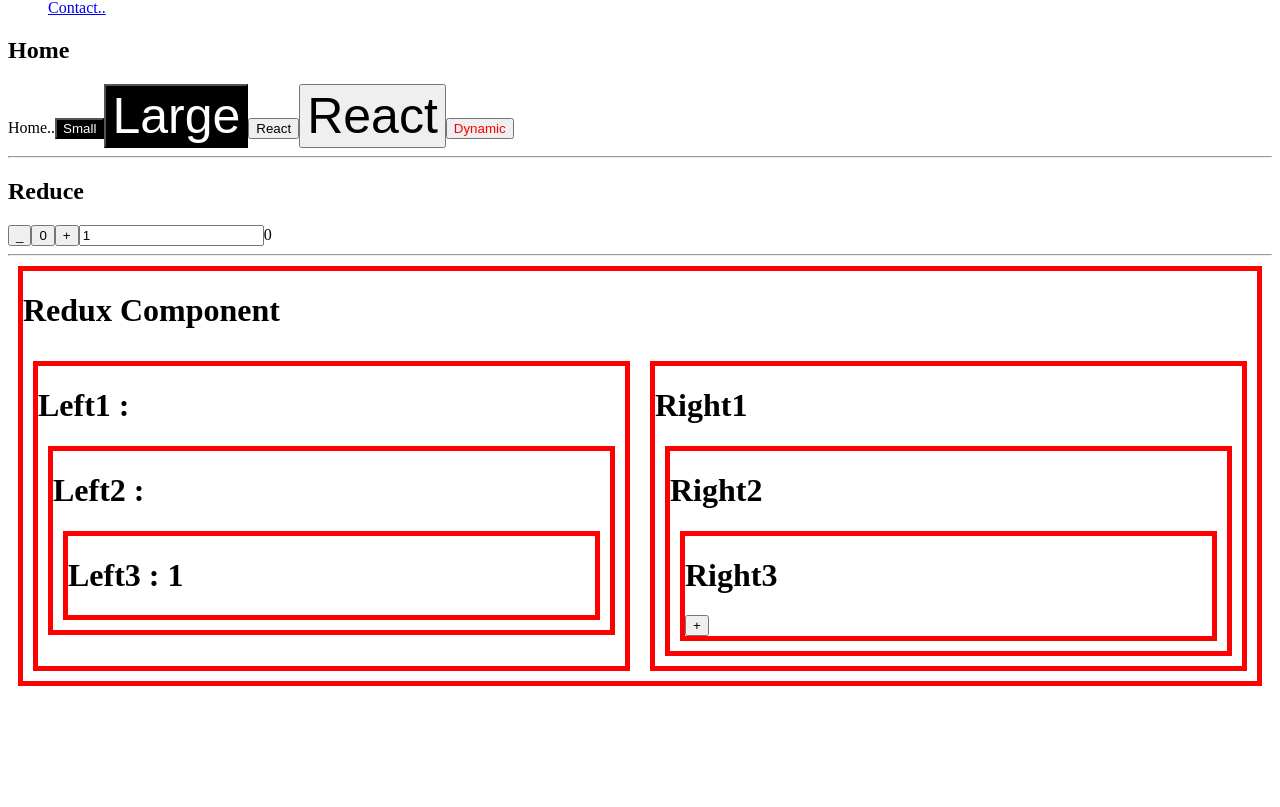
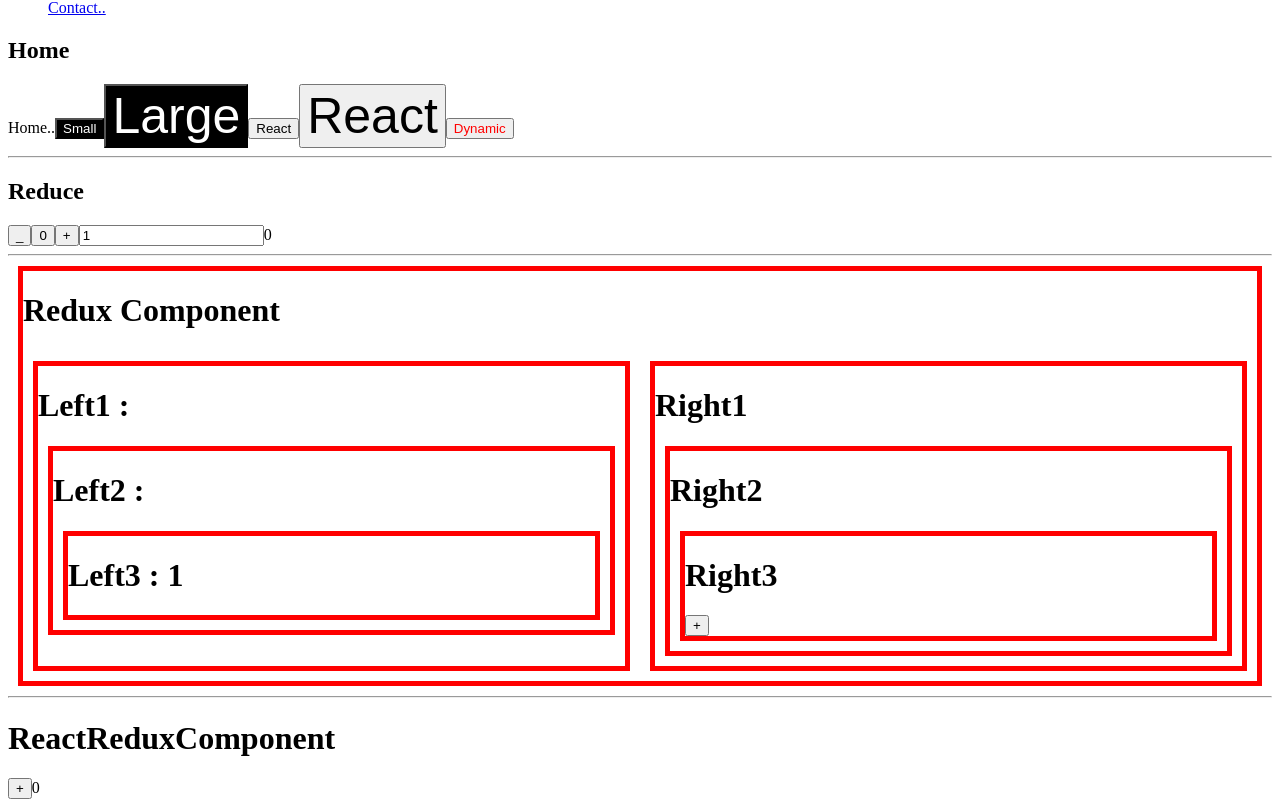
Before and after one commit to DevAnna9408/react-router-app, a React (Create React App) app: page / in a window 1280 px wide. Shown: the part 366-1173 px from the top of the page. Before the commit the page ends 1062 px from the top, so only its background shows below. Built offline with nearby package versions, Linux system fonts and the light colour scheme.

Commit message:
redux의 사용법(2)

```diff
--- a/src/index.js
+++ b/src/index.js
@@ -6,6 +6,7 @@ import {NavLink, BrowserRouter, Route, Routes, useParams} from "react-router-dom
 import styled from 'styled-components'
 import Reduce from "./views/reduce/Reduce";
 import ReduxComponent from "./views/redux/ReduxComponent";
+import ReactReduxComponent from "./views/redux/ReactReduxComponent";
 const SimpleButton = styled.button`
     color: white;
     background-color: black;
@@ -142,6 +143,8 @@ function App() {
             <hr />
             <Reduce />
             <ReduxComponent />
+            <hr />
+            <ReactReduxComponent />
         </div>
     )
 }
--- /dev/null
+++ b/src/views/redux/ReactReduxComponent.js
@@ -0,0 +1,41 @@
+import React from "react";
+import {createStore} from "redux";
+import {Provider, useDispatch, useSelector} from "react-redux";
+
+const initialState = { value: 0 }
+
+function reducer (state, action) {
+
+    if (action.type === 'UP') {
+        return {...state, value: state.value + action.step}
+    }
+
+    return state
+}
+
+const store = createStore(reducer, initialState)
+
+function Counter() {
+
+    const count = useSelector(state => state.value)
+    const dispatch = useDispatch()
+
+    return (
+        <div>
+            <h1>ReactReduxComponent</h1>
+            <button onClick={() => {
+                dispatch({ type: 'UP', step:2 })
+            }}>+</button>{count}
+        </div>
+    )
+}
+
+export default function ReactReduxComponent() {
+    return (
+        <div>
+            <Provider store={store}>
+            <Counter />
+            </Provider>
+        </div>
+    )
+}
```
